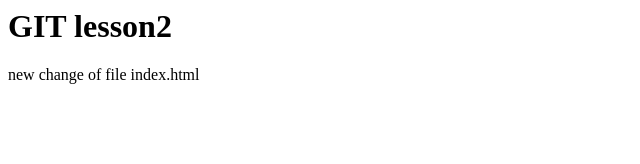
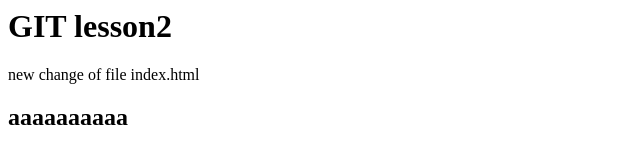
Before and after one commit to Poxos/git-test, a plain HTML site: page index.html in a window 1280 px wide. Shown: the whole page, without its empty margins (0-640 px from the left). Drawn offline with Linux system fonts and the light colour scheme.

Commit message:
second commit

```diff
--- a/index.html
+++ b/index.html
@@ -6,5 +6,7 @@
 	<h1>GIT lesson2</h1>
 	<p>new change of file index.html</p>
 
+	<h2>aaaaaaaaaa</h2>
+
 </body>
 </html>
```
